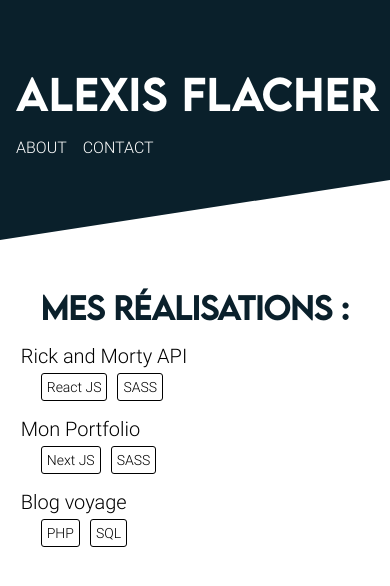
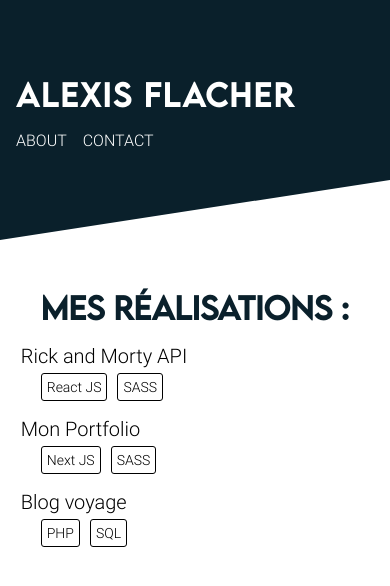
Before and after one commit to AlexisF9/Porfolio, a Next.js app: page / in a window 390 px wide. Shown: the top 586 px of the page. Built offline with nearby package versions, Linux system fonts and the light colour scheme.

Commit message:
Modif size du h1 pour mobile

```diff
--- a/src/pages/_app.scss
+++ b/src/pages/_app.scss
@@ -53,7 +53,7 @@ h1 {
     font-size: 3rem;
     letter-spacing: 2px;
     @include mobile {
-        font-size: 2.5rem;
+        font-size: 30px;
     }
 }
 
--- a/src/styles/_mixins.scss
+++ b/src/styles/_mixins.scss
@@ -70,7 +70,6 @@
         right: 0;
         z-index: 9999999;
         animation: expand .5s ease-in-out  forwards 1s;
-        //transform-origin: top right;
         display: flex;
         justify-content: center;
         align-items: center;
@@ -81,6 +80,9 @@
             color: white;
             font-family: Lemonmilk;
             font-size: 50px;
+            @include mobile {
+                font-size: 30px;
+            }
         }
     }
 
```
